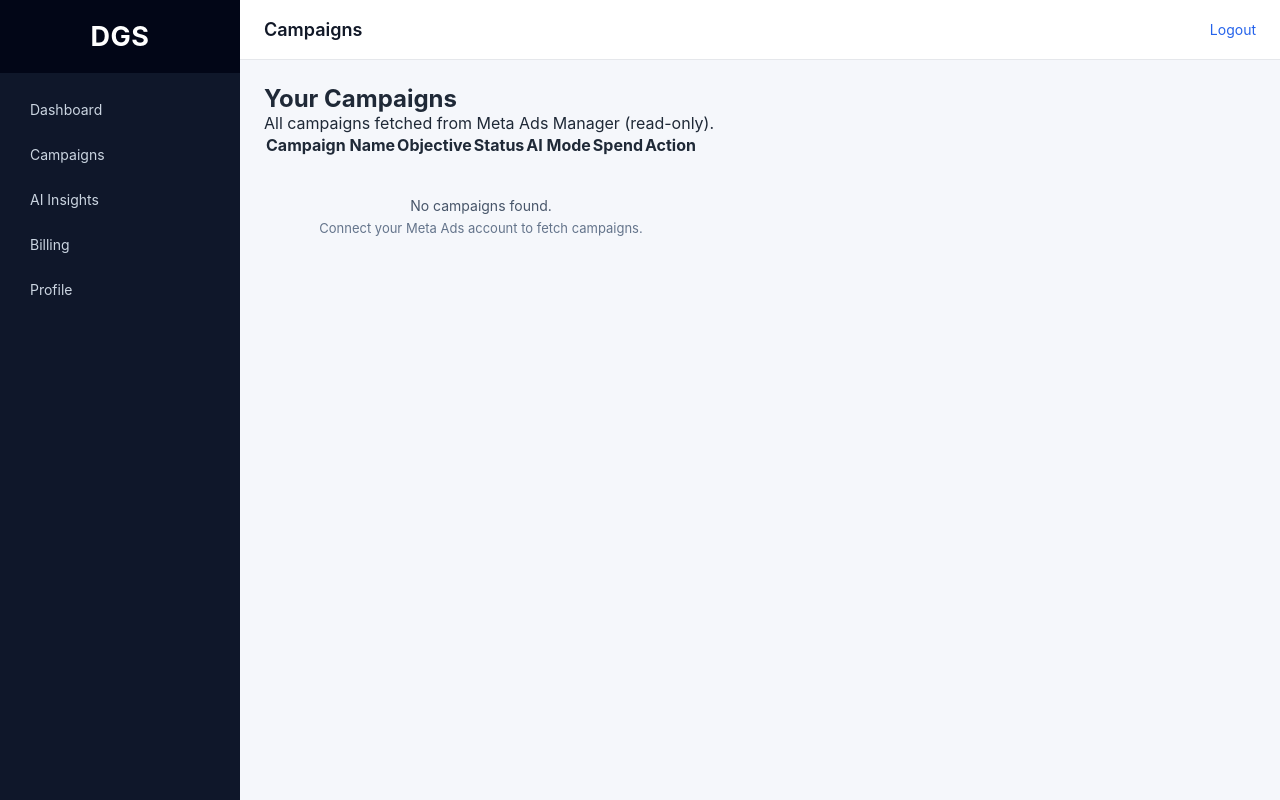
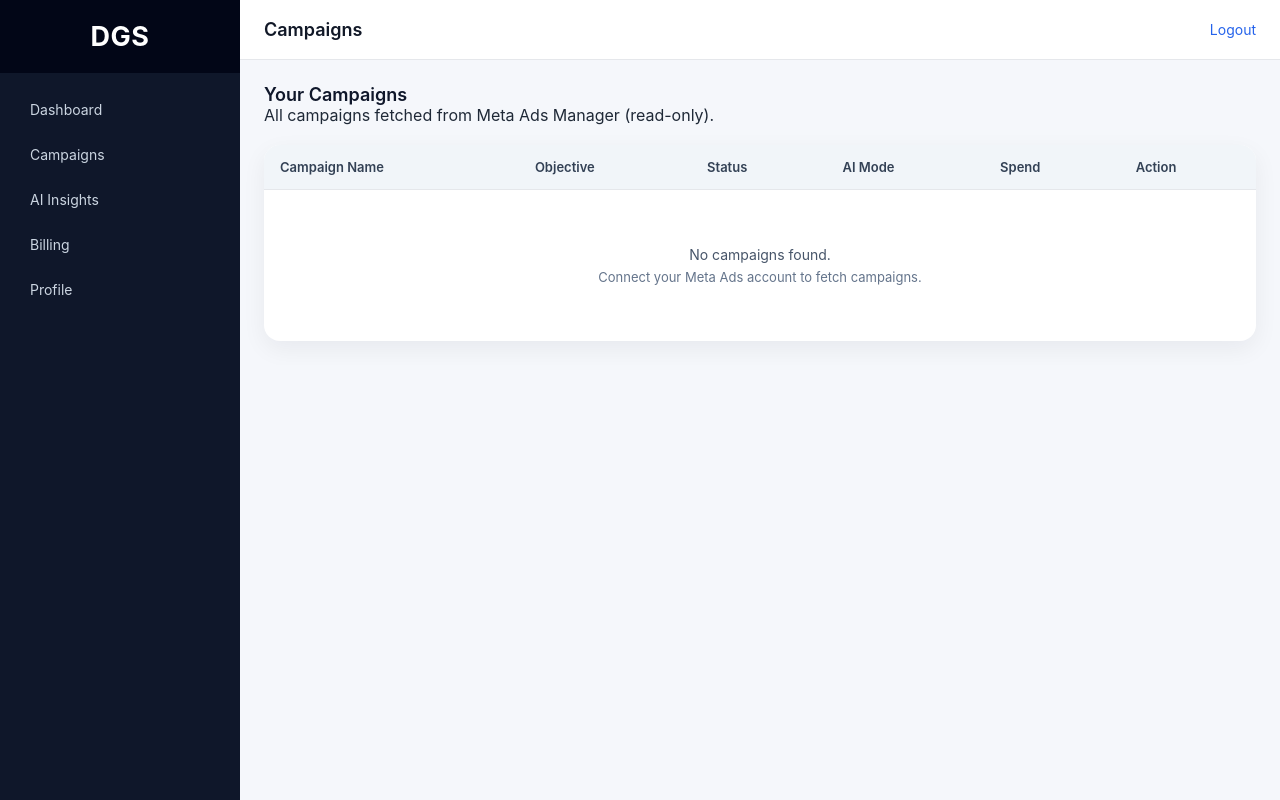
Before and after one commit to digitalgrowthstudioteam/Meta-AI, a FastAPI app: template frontend/user/templates/campaigns.html in a window 1280 px wide. Run offline with FastAPI, Linux system fonts and the light colour scheme; the template is opened without the code that fills it, so the values that code supplies are empty.

Commit message:
Update app.css

```diff
--- a/frontend/shared/assets/css/app.css
+++ b/frontend/shared/assets/css/app.css
@@ -313,3 +313,58 @@ body {
     font-size: 13px;
     color: #64748b;
 }
+
+/* =========================
+   Campaigns Table
+========================= */
+
+.campaigns-container {
+    display: flex;
+    flex-direction: column;
+    gap: 20px;
+}
+
+.campaigns-header h2 {
+    font-size: 18px;
+    font-weight: 600;
+    color: #0f172a;
+}
+
+.campaign-table-wrapper {
+    background: #ffffff;
+    border-radius: 16px;
+    box-shadow: 0 8px 24px rgba(15, 23, 42, 0.06);
+    overflow: hidden;
+}
+
+.campaign-table {
+    width: 100%;
+    border-collapse: collapse;
+}
+
+.campaign-table thead {
+    background: #f1f5f9;
+}
+
+.campaign-table th {
+    text-align: left;
+    padding: 14px 16px;
+    font-size: 13px;
+    font-weight: 600;
+    color: #334155;
+}
+
+.campaign-table td {
+    padding: 16px;
+    font-size: 14px;
+    border-top: 1px solid #e5e7eb;
+}
+
+.empty-row td {
+    text-align: center;
+}
+
+.empty-state {
+    padding: 40px 20px;
+    color: #475569;
+}
```
